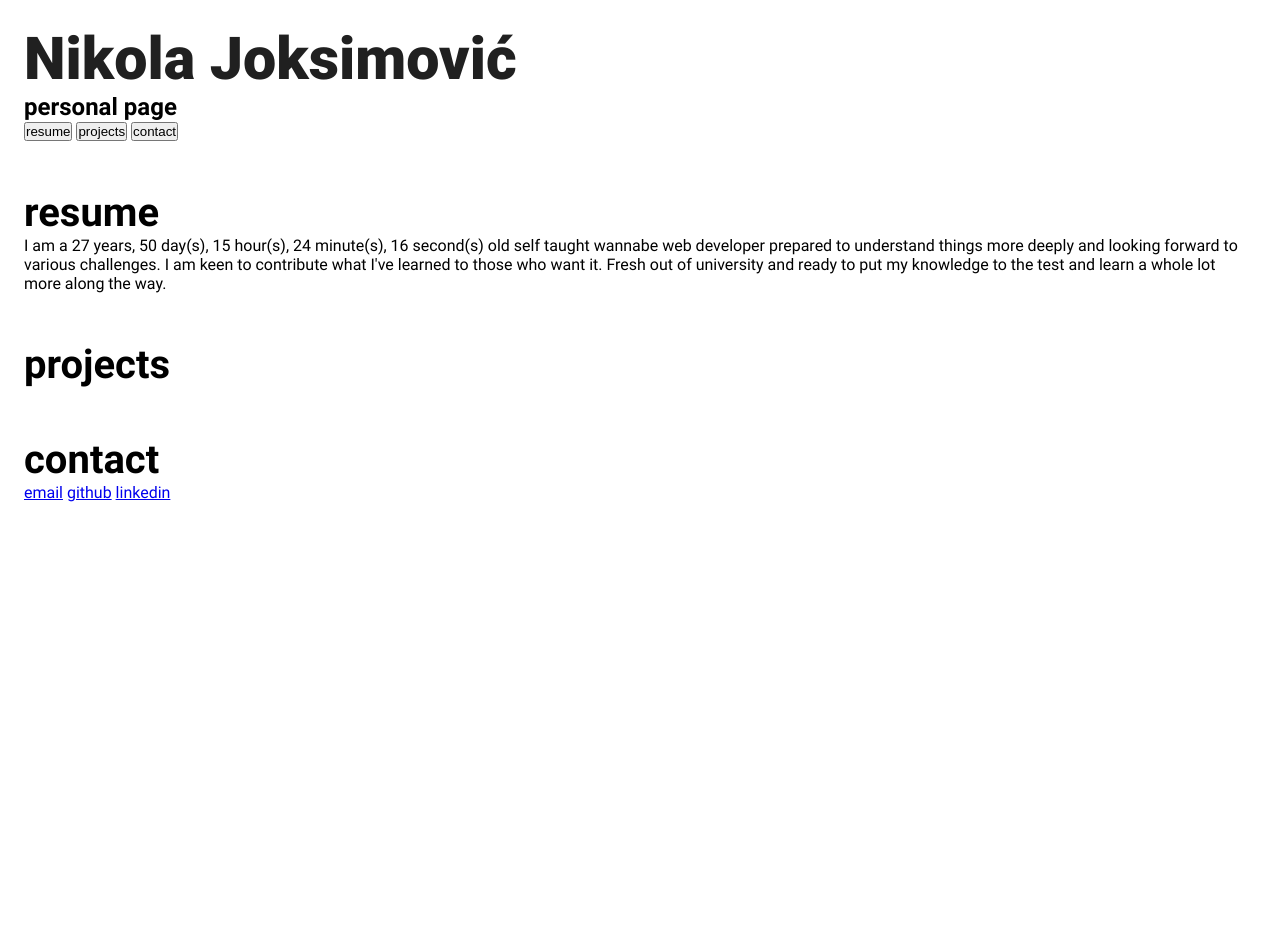
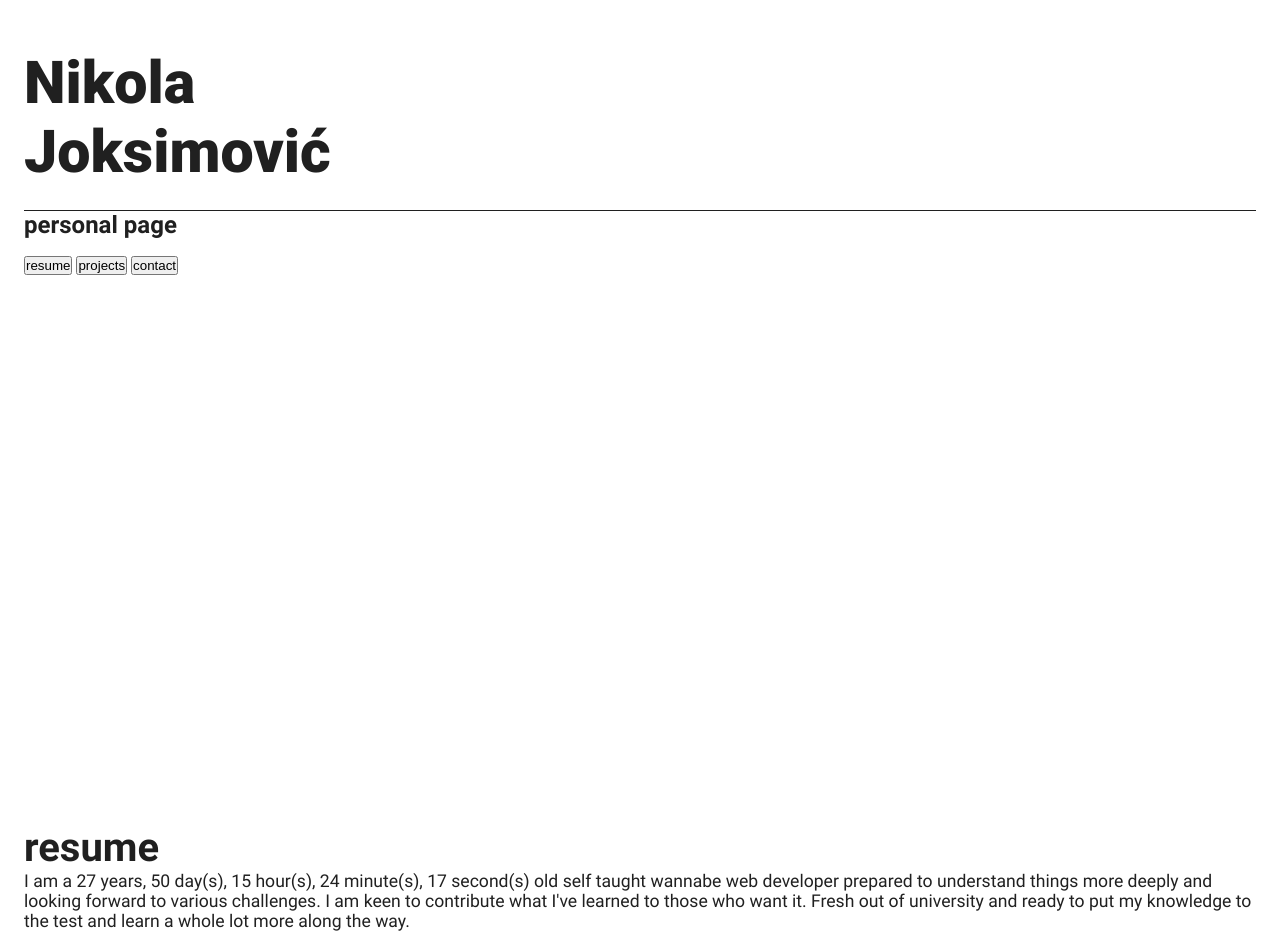
Before and after one commit to NikolaJoksimovic/Portfolio, a website with bundled scripts: page index.html in a window 1280 px wide. Shown: the top 934 px of the page. Before the commit the page ends 800 px from the top, so only its background shows below. Built offline with nearby package versions, Linux system fonts and the light colour scheme.

Commit message:
fix section-btns resizing height

```diff
--- a/index.html
+++ b/index.html
@@ -15,24 +15,21 @@
     <title>Nikola Joksimović - portfolio</title>
   </head>
   <body>
-    <div class="preloader">
+    <!-- preloader -->
+    <!-- <div class="preloader">
       <span class="cssload-loader">
         <span class="cssload-loader-inner"> </span>
       </span>
-    </div>
+    </div> -->
     <!-- home -->
     <section class="home-section">
-      <div class="clr-btn">
-        <div class="clr-btn-left"></div>
-        <div class="clr-btn-right"></div>
-      </div>
-      <header>
+      <header id="home-header">
         <h1 class="myName">nikola joksimović</h1>
         <div class="underline"></div>
         <h4>personal page</h4>
       </header>
 
-      <div></div>
+      <div class="section-btns">
         <button class="resume-btn">resume</button>
         <button class="projects-btn">projects</button>
         <button class="contact-btn">contact</button>
@@ -46,15 +43,14 @@
       </div>
       <p class="about">
         I am a
-          <span id="age-years"></span> years,
-          <span id="age-days"></span> day(s),
+        <span id="age-years"></span> years, <span id="age-days"></span> day(s),
         <span id="age-hours"></span> hour(s),
         <span id="age-minutes"></span> minute(s),
         <span id="age-seconds"></span> second(s) old self taught wannabe web
-          developer prepared to understand things more deeply and looking
-          forward to various challenges. I am keen to contribute what I've
-          learned to those who want it. Fresh out of university and ready to put
-          my knowledge to the test and learn a whole lot more along the way.
+        developer prepared to understand things more deeply and looking forward
+        to various challenges. I am keen to contribute what I've learned to
+        those who want it. Fresh out of university and ready to put my knowledge
+        to the test and learn a whole lot more along the way.
       </p>
     </section>
 
--- a/js/index.js
+++ b/js/index.js
@@ -8,6 +8,40 @@ $(window).ready((e) => {
   setTimeout(() => {
     $(".preloader").css("display", "none");
   }, 1500);
+
+  // home section
+  const homeSectionPaddingTop = $(".home-section").css("padding-top");
+  const paddingDiff =
+    homeSectionPaddingTop.slice(0, homeSectionPaddingTop.indexOf("p")) * 2;
+  let homeHeaderHeight = 0;
+  $("#home-header")
+    .children()
+    .toArray()
+    .forEach((child) => {
+      homeHeaderHeight += $(child).outerHeight(true);
+    });
+  $(".section-btns").css(
+    "height",
+    `${$(window).outerHeight(true) - paddingDiff - homeHeaderHeight}px`
+  );
+
+  // resizing event listener
+  $(window).resize(() => {
+    const homeSectionPaddingTop = $(".home-section").css("padding-top");
+    const paddingDiff =
+      homeSectionPaddingTop.slice(0, homeSectionPaddingTop.indexOf("p")) * 2;
+    let homeHeaderHeight = 0;
+    $("#home-header")
+      .children()
+      .toArray()
+      .forEach((child) => {
+        homeHeaderHeight += $(child).outerHeight(true);
+      });
+    $(".section-btns").css(
+      "height",
+      `${$(window).outerHeight(true) - paddingDiff - homeHeaderHeight}px`
+    );
+  });
 
   // // fetching data and returning elements
   // $.getJSON({ url: "./data/projects.json" }).done((items) => {
--- a/sass/_base.scss
+++ b/sass/_base.scss
@@ -6,11 +6,11 @@
 body {
   font-family: "roboto";
   background-color: $clr-secondary;
+  color: $clr-primary;
 }
 h1 {
   font-size: $h1-font-size-sm;
   font-weight: 900;
-  color: $clr-primary;
   text-transform: capitalize;
 }
 h2 {
@@ -25,13 +25,32 @@ h4 {
 h5 {
   font-size: $h5-font-size-sm;
 }
+p {
+  font-size: $p-font-size-sm;
+}
 @media screen and (min-width: 768px) {
   h1 {
     font-size: $h1-font-size-md;
+  }
+  h2 {
+    font-size: $h2-font-size-md;
+  }
+  h3 {
+    font-size: $h3-font-size-md;
+  }
+  h4 {
+    font-size: $h4-font-size-md;
+  }
+  h5 {
+    font-size: $h5-font-size-md;
+  }
+  p {
+    font-size: $p-font-size-md;
   }
 }
 section {
   padding: $paddig-section;
   max-width: 1440px;
   margin: auto;
+  min-height: 90vh;
 }
--- /dev/null
+++ b/sass/_home_section.scss
@@ -0,0 +1,29 @@
+$margin-sm: $base-margin;
+$margin-md: $base-margin * 1.5;
+$margin-lg: $base-margin * 2.5;
+
+.home-section {
+  min-height: 100vh;
+
+  header {
+    .myName {
+      max-width: 420px;
+      margin: $margin-sm 0 0 0;
+    }
+    .underline {
+      height: 1px;
+      width: 100%;
+      background-color: $clr-primary;
+    }
+    h4 {
+      margin: 0 0 $margin-sm 0;
+    }
+  }
+}
+@media screen and (min-width: 768px) {
+  .home-section {
+    header .myName {
+      margin: $margin-md 0 $margin-md 0;
+    }
+  }
+}
--- a/sass/_preloader.scss
+++ b/sass/_preloader.scss
@@ -23,7 +23,7 @@
   width: 29px;
   height: 29px;
   position: relative;
-  border: 4px solid rgb(0, 0, 0);
+  border: 4px solid $clr-primary;
   animation: cssload-loader 2.3s infinite ease;
   -o-animation: cssload-loader 2.3s infinite ease;
   -ms-animation: cssload-loader 2.3s infinite ease;
@@ -35,7 +35,7 @@
   vertical-align: top;
   display: inline-block;
   width: 100%;
-  background-color: rgb(0, 0, 0);
+  background-color: $clr-primary;
   animation: cssload-loader-inner 2.3s infinite ease-in;
   -o-animation: cssload-loader-inner 2.3s infinite ease-in;
   -ms-animation: cssload-loader-inner 2.3s infinite ease-in;
@@ -47,14 +47,14 @@
   .cssload-loader {
     width: 39px;
     height: 39px;
-    border: 5px solid rgb(0, 0, 0);
+    border: 5px solid $clr-primary;
   }
 }
 @media screen and (min-width: 1080px) {
   .cssload-loader {
     width: 55px;
     height: 55px;
-    border: 7px solid rgb(0, 0, 0);
+    border: 7px solid $clr-primary;
   }
 }
 
--- a/sass/_variables.scss
+++ b/sass/_variables.scss
@@ -32,4 +32,8 @@ $h5-font-size-sm: $base-font-size * 1.2;
 $h5-font-size-md: $base-font-size * 1.2;
 $h5-font-size-lg: $base-font-size * 1.2;
 
+$p-font-size-sm: $base-font-size * 1;
+$p-font-size-md: $base-font-size * 1.1;
+$p-font-size-lg: $base-font-size * 1.2;
+
 // responsivnes
--- a/sass/style.scss
+++ b/sass/style.scss
@@ -12,7 +12,6 @@
 
 // components
 @import "preloader";
-
-// utilities
+@import "home_section"; // utilities
 
 // ...
```
Also changed, not shown: css/style.css. Lines whose indentation alone changed are shown as unchanged.
